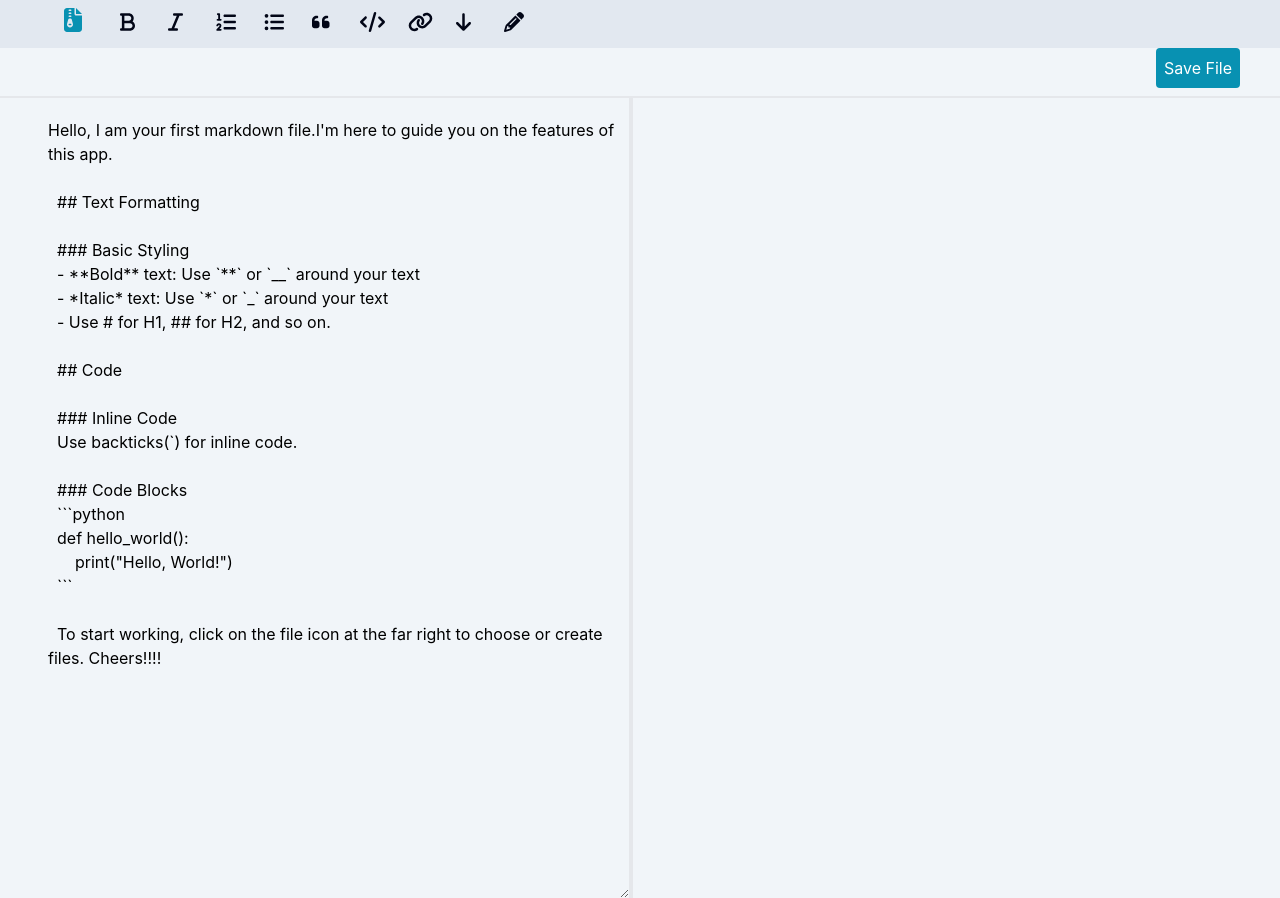
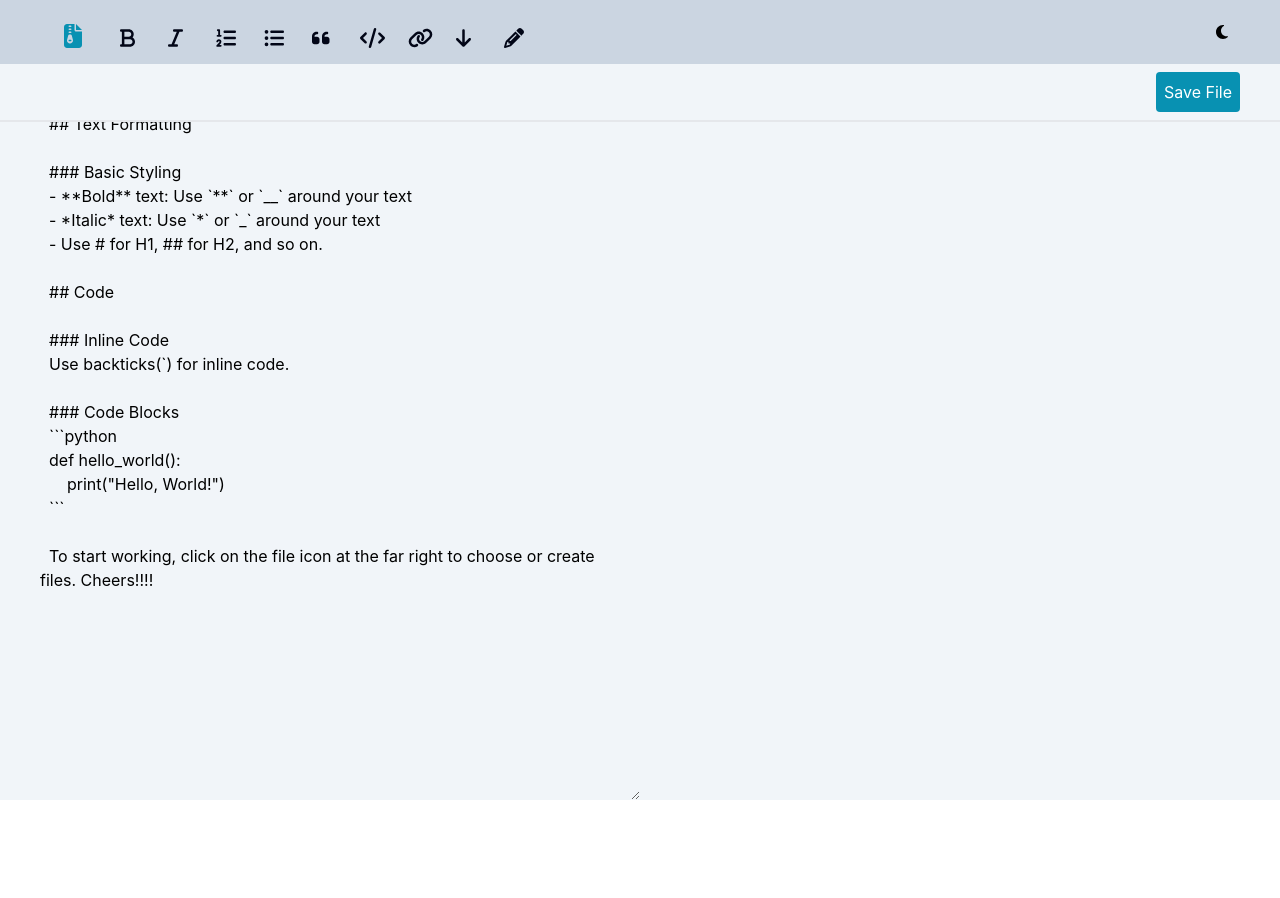
Before and after one commit to hyemiie/markDownEditor, a React (Create React App) app in the folder client/markdown/: page /mainPage in a window 1280 px wide. After the commit the page ends 800 px from the top, so only its background shows below. Built offline with nearby package versions, Linux system fonts and the light colour scheme.

Commit message:
logic update

```diff
--- a/client/markdown/src/components/Landing/Hero.jsx
+++ b/client/markdown/src/components/Landing/Hero.jsx
@@ -1,22 +1,37 @@
-import React from 'react'
-import heroGIF from '../../Images/heroImage.gif'
+import React from "react";
+import heroGIF from "../../Images/heroImage2.gif";
+import Navbar from "../NavBar/Navbar";
+import './hero.css'
 
 const Hero = () => {
   return (
-    // <div className='  flex justify-between bg-[radial-gradient(ellipse_at_center,_var(--tw-gradient-stops))] from-green-900 via-blue-900 to-black  h-svh'>
-    <div className='flex bg-slate-300 h-svh'>
-    {/* <div className='flex rounded-full bg-blue-300 w-24 h-20'></div> */}
-    <div className='flex w-[60%] justify-center items-center flex-col p-12'> <h2 className='flex text-5xl text-white font-mono'>Simplify your format Process: Your Ideas, Your texts, Our Syntax</h2>
-   <button className='flex bg-zinc-50 w-32 items-center justify-center p-4 mr-auto mt-12 '> <a href='/login'> Login</a></button>
+    <div className="flex flex-col bg-black min-h-screen">
+      <div className="h-[20%]">
+        <Navbar />
+      </div>
 
-<h2 className='flex fill-emerald-100'> Illustration by <a href="https://icons8.com/illustrations/author/Go8GMpKPAq1W">Polina M.</a> from <a href="https://icons8.com/illustrations">Ouch!</a></h2>
-</div>
-        <img src={heroGIF} className='flex ml-auto w-[40%]'></img>
-        {/* <div className='flex rounded-full  bg-blue-300 w-24 h-20 mt-52 mr-40'></div> */}
+      <div className="herDiv flex bg-white flex-row items-center h-[100%] flex-grow">
+        <div className="subHerDiv w-1/2 p-12 flex flex-col justify-center">
+          <h2 className="text-5xl text-slate-600 mb-8">
+            Simplify your format Process: Your Ideas, Your texts, Our Syntax
+          </h2>
+          <button className="heroBtn bg-blue-500 text-white py-4 px-8  mt-8 hover:bg-blue-600 transition-colors">
+            <a href="/login">Get Started</a>
+          </button>
+          <p className="text-sm text-gray-500 mt-4">
+            Illustration by{" "}
+            <a href="https://icons8.com/illustrations/author/Go8GMpKPAq1W" className="text-blue-500 hover:underline">
+              Polina M.
+            </a>{" "}
+            from <a href="https://icons8.com/illustrations" className="text-blue-500 hover:underline">Ouch!</a>
+          </p>
+        </div>
+        <div className="w-1/2 flex justify-center items-center">
+          <img src={heroGIF} alt="Hero illustration" className="w-4/5 max-w-full h-auto" />
+        </div>
+      </div>
+    </div>
+  );
+};
 
-
-    </div>
-  )
-}
-
-export default Hero
+export default Hero;
--- a/client/markdown/src/components/Landing/hero.css
+++ b/client/markdown/src/components/Landing/hero.css
@@ -0,0 +1,72 @@
+.herDiv{
+}
+
+@media screen and (max-width:768px){
+    .herDiv{
+        flex-direction: column-reverse;
+        /* justify-content: center;
+        align-items: center; */
+
+
+    }
+    .subHerDiv{
+        width: 100%;
+        text-align: center;
+        /* background-color: yellow; */
+        display: flex;
+        justify-content: center;
+        align-items: center;
+
+        h2{
+            font-size: 28px;
+        }
+    }
+
+    .heroBtn{
+        /* margin-right: 0; */
+    }
+}
+
+@media screen and (max-width:428px){
+    .herDiv{
+        flex-direction: column-reverse;
+
+        height: 100%;
+        /* background-color: aquamarine; */
+
+        div{
+            /* background-color: pink; */
+            margin-top: 10px;
+            height: 400px;
+            width: 100%;
+
+            img{
+                margin-top: auto;
+                /* height: 100%; */
+            }
+        }
+    }
+    .subHerDiv{
+        h2{
+            font-size: 20px;
+        }
+    }
+
+    .heroBtn{
+        margin-right: 0;
+    }
+}
+
+@media screen and (max-width:380px) {
+
+    .subHerDiv{
+        h2{
+            font-size: 18px;
+        }
+
+        button{
+            margin-bottom: auto;
+        }
+    }
+
+}
--- a/client/markdown/src/components/Login/Login.css
+++ b/client/markdown/src/components/Login/Login.css
@@ -0,0 +1,34 @@
+.loginPage{
+    /* background-color: yellow; */
+}
+
+@media screen and (max-width:780px) {
+
+
+    .loginPage{
+        flex-direction: column;
+
+        div{
+            height:50%;
+            width: 100%;
+
+            form{
+                h1{
+                    text-align: center;
+                }
+            }
+        }
+    }
+}
+
+@media screen and (max-width:400px) {
+
+
+    .loginPage{
+        flex-direction: column;
+
+        div{
+            height: 35%;
+        }
+    }
+}
--- a/client/markdown/src/components/Login/Login.jsx
+++ b/client/markdown/src/components/Login/Login.jsx
@@ -2,6 +2,10 @@ import axios from 'axios';
 import React from 'react';
 import { Link } from 'react-router-dom';
 import { useNavigate } from 'react-router-dom';
+import heroGIF from "../../Images/heroImage.gif";
+import './Login.css'
+import Navbar from '../NavBar/Navbar';
+
 
 const Login = () => {
     const navigate = useNavigate();
@@ -32,7 +36,8 @@ const Login = () => {
     };
 
     return (
-        <div className="h-screen flex  bg-slate-500 align-middle justify-center">
+        <div className="loginPage h-screen flex  bg-white items-center justify-center flex-row">
+        <Navbar/>
             {/* <div className="w-1/2 bg-gradient-to-r from-cyan-600 to-slate-300 flex justify-center items-center p-10">
                 <div className="text-white text-center">
                     <h1 className="text-3xl font-semibold mb-4">Welcome Back!</h1>
@@ -49,8 +54,10 @@ const Login = () => {
     </ul></p>
                 </div>
             </div> */}
-            <div className="w-[100%] flex justify-center items-center ">
-                <form className="  w-[60%]">
+
+            <div className='w-[50%]'><img src={heroGIF}></img></div>
+            <div className="w-[50%] flex justify-center items-center ">
+                <form className="  w-[80%]">
                     <h1 className="text-4xl font-semibold text-left mb-6 font-light font-mono">Login</h1>
                     <div className="mb-4">
                         <input
--- a/client/markdown/src/components/Mainpage.jsx
+++ b/client/markdown/src/components/Mainpage.jsx
@@ -23,9 +23,11 @@ import {
   faList12,
   faListDots,
   faListNumeric,
+  faMoon,
   faPenAlt,
   faPencil,
   faQuoteLeft,
+  faSun,
   faTable,
   faTimes,
   faTrash,
@@ -46,6 +48,7 @@ const Mainpage = () => {
   const [currentUserName, setCurrentUserName] = useState("");
   const [fileListStatus, setFileListStatus] = useState(false);
   const [isHovered, setIsHovered] = useState(false);
+  const [darkScreen, setDarkscreen] = useState(false);
   const [hoveredButton, setHoveredButton] = useState(null);
   const [messageID, setMessageID] = useState(null);
   const [currentUserID, setCurrentUserID] = useState(null);
@@ -340,6 +343,10 @@ const Mainpage = () => {
       console.log(" small screen false");
     }
   };
+
+  const changeTheme = () => {
+    setDarkscreen((prevState) => !prevState);
+  };
   useEffect(() => {
     if (selectedID.length < 1) {
       setUserInput(`Hello, I am your first markdown file.I'm here to guide you on the features of this app.
@@ -374,12 +381,17 @@ const Mainpage = () => {
   }, []);
 
   return (
-    <div className="flex overflow-x-hidden overflow-y-hidden">
-      <div className="w-full ">
-      <div className="sticky top-0 bg-red-400 ">          <p className="flex flex-wrap  text-gray-50 w-screen h-10 ">
-            <div className="flex pl-12 w-screen overflow-auto bg-slate-200 h-12">
+    <div className="flex overflow-x-hidden overflow-y-hidden allPage">
+      <div className="w-full">
+        <div className=" flex flex-col bg-orange-500 fixed z-100 ">
+          <div className="flex flex-wrap  text-gray-50 w-screen flex-col items-center justify-center  ">
+            <div
+              className={`flex pl-12 w-screen overflow-auto bg-slate-200 h-16 items-center ${
+                darkScreen ? "bg-slate-700 text-slate-50" : "bg-slate-300"
+              } `}
+            >
               <button
-                className="flex pe-10 pt-2 pl-4 hover:bg-slate-500 w-7  "
+                className="flex pe-10 pt-2 pl-4 hover:bg-slate-200 w-7  "
                 onClick={() => {
                   getFiles();
                   viewStatusTrue();
@@ -397,74 +409,110 @@ const Mainpage = () => {
               </button>
 
               <button
-                className="flex pe-10 pt-3 pl-2 hover:bg-slate-500 w-7"
+                className={`flex pe-10 pt-3 pl-2 hover:bg-slate-500 w-7 ${
+                  darkScreen
+                    ? "bg-transparent text-slate-50"
+                    : "bg-slate-transparent"
+                } `}
                 onClick={handleBoldClick}
                 onMouseEnter={() => handleMouseEnter("bold")}
                 onMouseLeave={handleMouseLeave}
               >
                 <FontAwesomeIcon
                   icon={faBold}
-                  className="justify-center pl-2 text-slate-950 text-xl"
+                  className={`justify-center pl-2 text-slate-950 text-xl  ${
+                    darkScreen ? "bg-transparent text-white" : ""
+                  } `}
                 />
                 {hoveredButton == "bold" ? <p>Bold</p> : ""}
               </button>
               <button
-                className="flex pe-10 font-bold pt-3 pl-2 hover:bg-slate-500 w-7"
+                className={`flex pe-10 pt-3 pl-2 hover:bg-slate-500 w-7 ${
+                  darkScreen
+                    ? "bg-transparent text-slate-50"
+                    : "bg-slate-transparent"
+                } `}
                 onClick={handleItalicClick}
                 onMouseEnter={() => handleMouseEnter("Italic")}
                 onMouseLeave={handleMouseLeave}
               >
                 <FontAwesomeIcon
                   icon={faItalic}
-                  className="justify-center pl-2 text-slate-950 text-xl"
+                  className={`justify-center pl-2 text-slate-950 text-xl  ${
+                    darkScreen ? "bg-transparent text-white" : ""
+                  } `}
                 />
                 {hoveredButton == "Italic" ? <p>Italic</p> : ""}
               </button>
               <button
-                className="flex pe-10 pt-3 pl-2 hover:bg-slate-500 w-7"
+                className={`flex pe-10 pt-3 pl-2 hover:bg-slate-500 w-7 ${
+                  darkScreen
+                    ? "bg-transparent text-slate-50"
+                    : "bg-slate-transparent"
+                } `}
                 onClick={handleListClick}
                 onMouseEnter={() => handleMouseEnter("List")}
                 onMouseLeave={handleMouseLeave}
               >
                 <FontAwesomeIcon
                   icon={faListNumeric}
-                  className="justify-center pl-2 text-slate-950 text-xl"
+                  className={`justify-center pl-2 text-slate-950 text-xl  ${
+                    darkScreen ? "bg-transparent text-white" : ""
+                  } `}
                 />
                 {hoveredButton == "List" ? <p>List</p> : ""}
               </button>
               <button
-                className=" flex pe-10 pt-3 pl-2 hover:bg-slate-500 w-7 "
+                className={`flex pe-10 pt-3 pl-2 hover:bg-slate-500 w-7 ${
+                  darkScreen
+                    ? "bg-transparent text-slate-50"
+                    : "bg-slate-transparent"
+                } `}
                 onClick={handleSubListClick}
                 onMouseEnter={() => handleMouseEnter("SubList")}
                 onMouseLeave={handleMouseLeave}
               >
                 <FontAwesomeIcon
                   icon={faListDots}
-                  className="justify-center pl-2 text-slate-950 text-xl"
+                  className={`justify-center pl-2 text-slate-950 text-xl  ${
+                    darkScreen ? "bg-transparent text-white" : ""
+                  } `}
                 />
                 {hoveredButton == "SubList" ? <p>SubList</p> : ""}
               </button>
 
               <button
-                className="flex pe-10 pt-3 pl-2 hover:bg-slate-500 w-7"
+                className={`flex pe-10 pt-3 pl-2 hover:bg-slate-500 w-7 ${
+                  darkScreen
+                    ? "bg-transparent text-slate-50"
+                    : "bg-slate-transparent"
+                } `}
                 onMouseEnter={() => handleMouseEnter("Quote")}
                 onMouseLeave={handleMouseLeave}
               >
                 <FontAwesomeIcon
                   icon={faQuoteLeft}
-                  className="justify-center pl-2 text-slate-950 text-xl"
+                  className={`justify-center pl-2 text-slate-950 text-xl  ${
+                    darkScreen ? "bg-transparent text-white" : ""
+                  } `}
                 />
                 {hoveredButton == "Quote" ? <p>Quote</p> : ""}
               </button>
               <button
-                className="flex pe-10 pt-3 pl-2 hover:bg-slate-500 w-7"
+                className={`flex pe-10 pt-3 pl-2 hover:bg-slate-500 w-7 ${
+                  darkScreen
+                    ? "bg-transparent text-slate-50"
+                    : "bg-slate-transparent"
+                } `}
                 onClick={handleCodeClick}
                 onMouseEnter={() => handleMouseEnter("Code")}
                 onMouseLeave={handleMouseLeave}
               >
                 <FontAwesomeIcon
                   icon={faCode}
-                  className="justify-center pl-2 text-slate-950 text-xl"
+                  className={`justify-center pl-2 text-slate-950 text-xl  ${
+                    darkScreen ? "bg-transparent text-white" : ""
+                  } `}
                 />
                 {hoveredButton == "Code" ? <p>Code</p> : ""}
               </button>
@@ -478,26 +526,38 @@ const Mainpage = () => {
               {hoveredButton == "Table" ? <p>Table</p> : ""}
             </button> */}
               <button
-                className="flex pe-10 pt-3 pl-2 hover:bg-slate-500 w-7"
+                className={`flex pe-10 pt-3 pl-2 hover:bg-slate-500 w-7 ${
+                  darkScreen
+                    ? "bg-transparent text-slate-50"
+                    : "bg-slate-transparent"
+                } `}
                 onClick={handleLinkClick}
                 onMouseEnter={() => handleMouseEnter("Link")}
                 onMouseLeave={handleMouseLeave}
               >
                 <FontAwesomeIcon
                   icon={faLink}
-                  className="justify-center pl-2 text-slate-950 text-xl"
+                  className={`justify-center pl-2 text-slate-950 text-xl  ${
+                    darkScreen ? "bg-transparent text-white" : ""
+                  } `}
                 />
                 {hoveredButton == "Link" ? <p>Link</p> : ""}
               </button>
               <button
-                className="flex pe-10 pt-3 pl-2 hover:bg-slate-500 w-7"
+                className={`flex pe-10 pt-3 pl-2 hover:bg-slate-500 w-7 ${
+                  darkScreen
+                    ? "bg-transparent text-slate-50"
+                    : "bg-slate-transparent"
+                } `}
                 onClick={handleDownload}
                 onMouseEnter={() => handleMouseEnter("Download")}
                 onMouseLeave={handleMouseLeave}
               >
                 <FontAwesomeIcon
                   icon={faArrowDown}
-                  className="justify-center pl-2 text-slate-950 text-xl"
+                  className={`justify-center pl-2 text-slate-950 text-xl  ${
+                    darkScreen ? "bg-transparent text-white" : ""
+                  } `}
                 />
                 {hoveredButton == "Download" ? <p>Download</p> : ""}
               </button>
@@ -509,14 +569,23 @@ const Mainpage = () => {
               >
                 <FontAwesomeIcon
                   icon={faPencil}
-                  className="justify-center pl-2 text-slate-950 text-xl"
+                  className={`justify-center pl-2 text-slate-950 text-xl  ${
+                    darkScreen ? "bg-transparent text-white" : ""
+                  } `}
                 />
                 {hoveredButton == "Edit" ? <p>Edit File</p> : ""}
               </button>
+              <div className="flex ml-auto w-24 p-6 items-center">
+
+                <button onClick={changeTheme} className="flextext-3xl p-2 ">
+                { !darkScreen? <FontAwesomeIcon icon={faMoon} className="flex text-black"/> :  <FontAwesomeIcon icon={faSun} className="flex text-white"/>}</button>
               </div>
-          </p>
+            </div>
+          </div>
 
-          <div className="flex items-center justify-between  flex-wrap bg-slate-100 border-b-2 border-gray-200 border-solid p-2">
+          <div className={`flex items-center justify-between  flex-wrap bg-slate-100 border-b-2 border-gray-200 border-solid p-2  ${
+                    darkScreen ? "bg-slate-700 text-white" : ""
+                  } `}>
             <p className=" text-gray-300 text-3xl ml-4 font-bold font-serif ">
               {currentFile}
             </p>
@@ -532,10 +601,14 @@ const Mainpage = () => {
           </div>
         </div>
 
-        <div className="flex w-auto">
+
+
+        <div className="flex w-auto   ">
           {!currentFile.length < 1 ? (
             <textarea
-              className="bg-slate-100 h-screen w-[100%] border-r-4 border-b-cyan-500 outline-none pl-12 pt-5 overflow-y-scroll"
+              className={`bg-slate-100 h-screen w-[100%] border-r-4 border-b-cyan-500 outline-none pl-12 pt-8 overflow-y-scroll  ${
+                darkScreen ? "bg-slate-700 text-slate-50" : "bg-slate-100"
+              } `}
               placeholder="start writing here"
               id="userInput"
               value={userInput}
@@ -545,7 +618,9 @@ const Mainpage = () => {
             />
           ) : (
             <textarea
-              className="bg-slate-100 h-screen w-[100%] border-r-4 border-b-cyan-500 outline-none pl-12 pt-5 overflow-y-scroll"
+            className={`bg-slate-100 h-screen overflow-y-scroll outline-none p-10  ${
+              !smallScreen ? "show w-[100%]" : "hide w-[50%]"
+            } ${darkScreen ? "bg-slate-700 text-slate-50" : "bg-slate-100 "}`}
               placeholder="start writing here"
               id="userInput"
               value={userInput}
@@ -555,12 +630,16 @@ const Mainpage = () => {
           <div
             className={`bg-slate-100 h-screen overflow-y-scroll outline-none p-10 ${
               !smallScreen ? "show w-[100%]" : "hide w-[50%]"
-            }`}
+            } ${darkScreen ? "bg-slate-700 text-slate-50" : "bg-slate-100 "}`}
             id="htmlResponse"
             dangerouslySetInnerHTML={{ __html: htmlResponse }}
           />
 
-<div className="bg-slate-200 buttonContainer fixed  right-0 h-full">
+          <div
+            className={`bg-slate-200 buttonContainer absolute right-0 h-full ${
+              darkScreen ? "bg-slate-700" : "bg-transparent"
+            }`}
+          >
             <button
               className="responsiveView flex ml-auto text-gray-400 p-2 w-12 text-center items-center justify-center rounded cursor-pointer"
               onClick={checkSmallScreen}
--- /dev/null
+++ b/client/markdown/src/components/NavBar/Navbar.jsx
@@ -0,0 +1,12 @@
+import React from 'react'
+
+const Navbar = () => {
+  return (
+    <div className='flex justify-between bg-white  items-center p-2 absolute top-0 z-50 w-[100%] border-b border-neutral-800'>
+    <h2 className='flex text-slate-700 text-4xl p-4'> <a href='/'>Tier</a></h2>
+    <buttton className ="flex p-4  h-12 items-center bg-transparent border border-slate-900"> <a href='/login'>Login</a></buttton>
+    </div>
+  )
+}
+
+export default Navbar
--- a/client/markdown/src/components/mainpage.css
+++ b/client/markdown/src/components/mainpage.css
@@ -1,3 +1,35 @@
+/* mainpage.css */
+
+/* Light Theme */
+.light-theme {
+    --bg-color: #f0f0f0;
+    --text-color: #000;
+    --border-color: #ccc;
+  }
+
+  /* Dark Theme */
+  .dark-theme {
+    --bg-color: #333;
+    --text-color: #fff;
+    --border-color: #555;
+  }
+
+  /* Applying the theme */
+  .allPage {
+    background-color: var(--bg-color);
+    color: var(--text-color);
+  }
+
+  textarea,
+  button {
+    background-color: var(--bg-color);
+    color: var(--text-color);
+    border-color: var(--border-color);
+  }
+
+  /* Other styles... */
+
+
 #htmlResponse h1{
     font-size: 30px;
     color: black;
@@ -32,8 +64,9 @@
     font-family: 'Courier New', Courier, monospace;
     padding: 5px;
     font-size: 15px;
-    margin-bottom:120px ;
+    /* margin-bottom:120px ; */
     margin-top: 20px;
+    text-align: right;
 }
 
 #htmlResponse em{
```
Also changed, not shown: 2 other files (tests, documents, lock files or other folders). Lines whose indentation alone changed are shown as unchanged.
